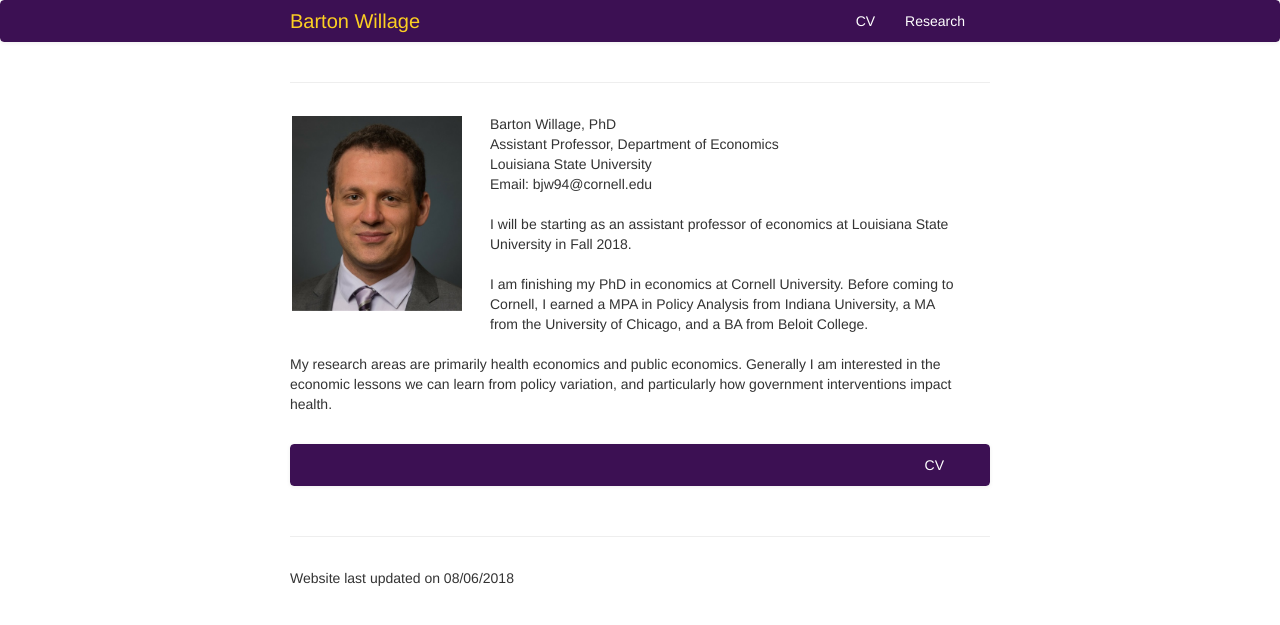
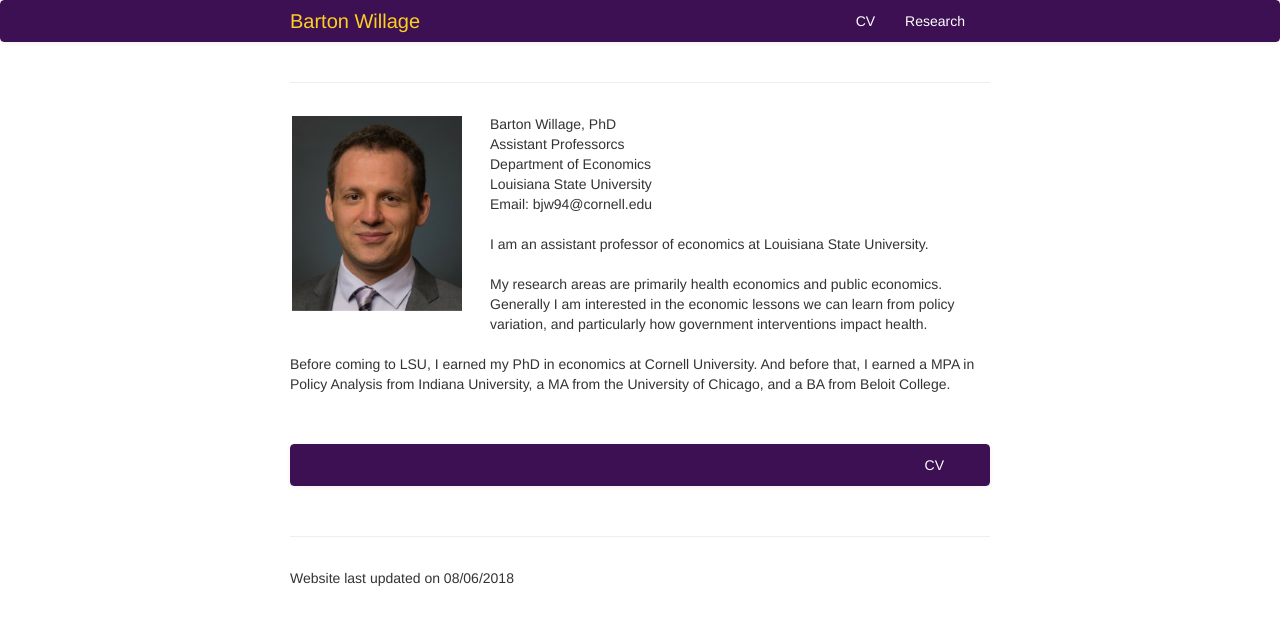
Before and after one commit to bjwillage/bjwillage.github.io, a Jekyll site: the page built from index.md, in a window 1280 px wide. Shown: the top 625 px of the page. Built offline with Jekyll 4.4.1, drawn with Linux system fonts in a browser that asks for light colours.

Commit message:
Update index.md

```diff
--- a/index.md
+++ b/index.md
@@ -22,22 +22,23 @@ keywords:
 
         <div class="span5">
             Barton Willage, PhD
-            <br/>Assistant Professor, Department of Economics<br/>
+            <br/>Assistant Professorcs<br/>
+            Department of Economics<br/>
             Louisiana State University<br/>
             <div id="hide_email">
             Email: bjw94@cornell.edu<br>
 
 
-        <br>I will be starting as an assistant professor of economics at Louisiana State University in Fall 2018.  <br><br>
+        <br>I am an assistant professor of economics at Louisiana State University.  <br><br>
 
-        I am finishing my PhD in economics at Cornell University. Before coming to Cornell, I earned a MPA in Policy Analysis from Indiana University, a MA from the University of Chicago, and a BA from Beloit College. <br>
+        My research areas are primarily health economics and public economics. Generally I am interested in the economic lessons we can learn from policy variation, and particularly how government interventions impact health.
 
             </div>
         </div>
     </div>
 </div>
 
-<br>My research areas are primarily health economics and public economics. Generally I am interested in the economic lessons we can learn from policy variation, and particularly how government interventions impact health.<br><br>
+<br>Before coming to LSU, I earned my PhD in economics at Cornell University. And before that, I earned a MPA in Policy Analysis from Indiana University, a MA from the University of Chicago, and a BA from Beloit College. <br><br><br>
 
 <div class="navbar">
   <div class="navbar-inner">
```
